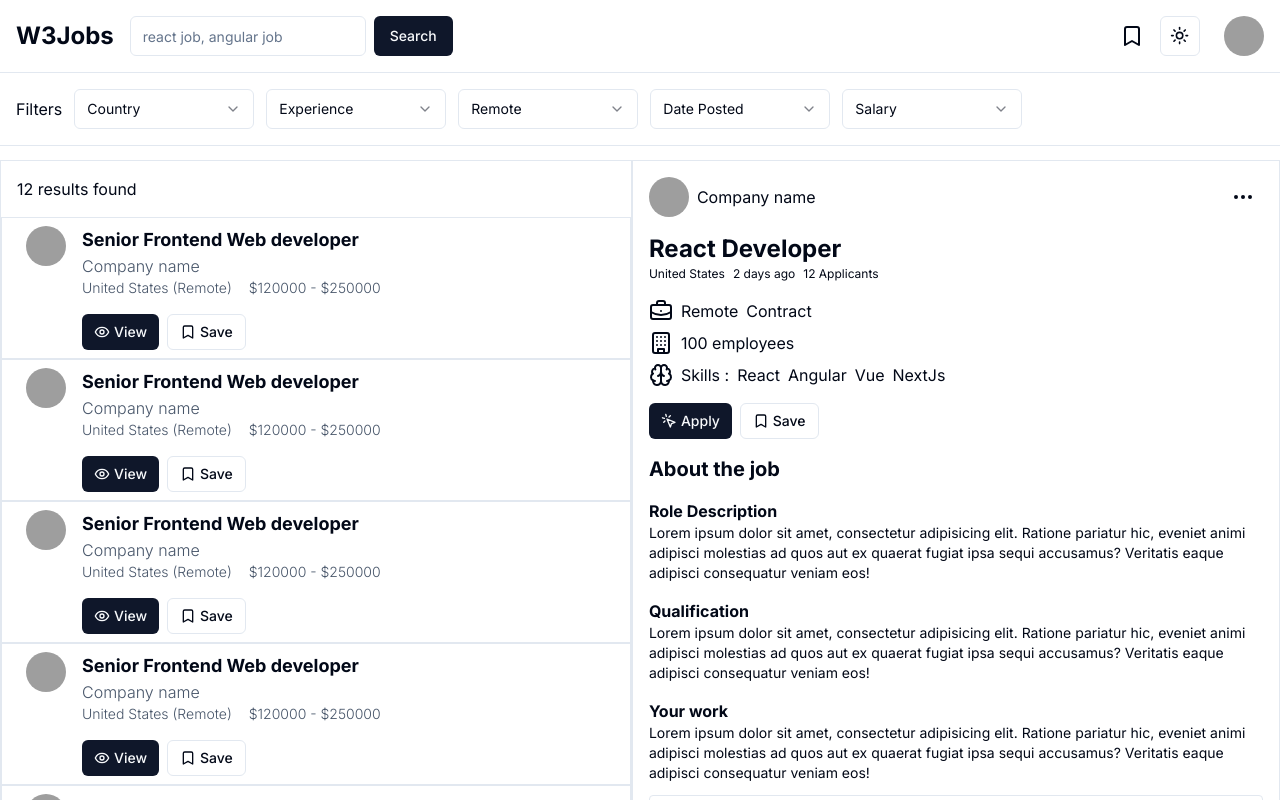
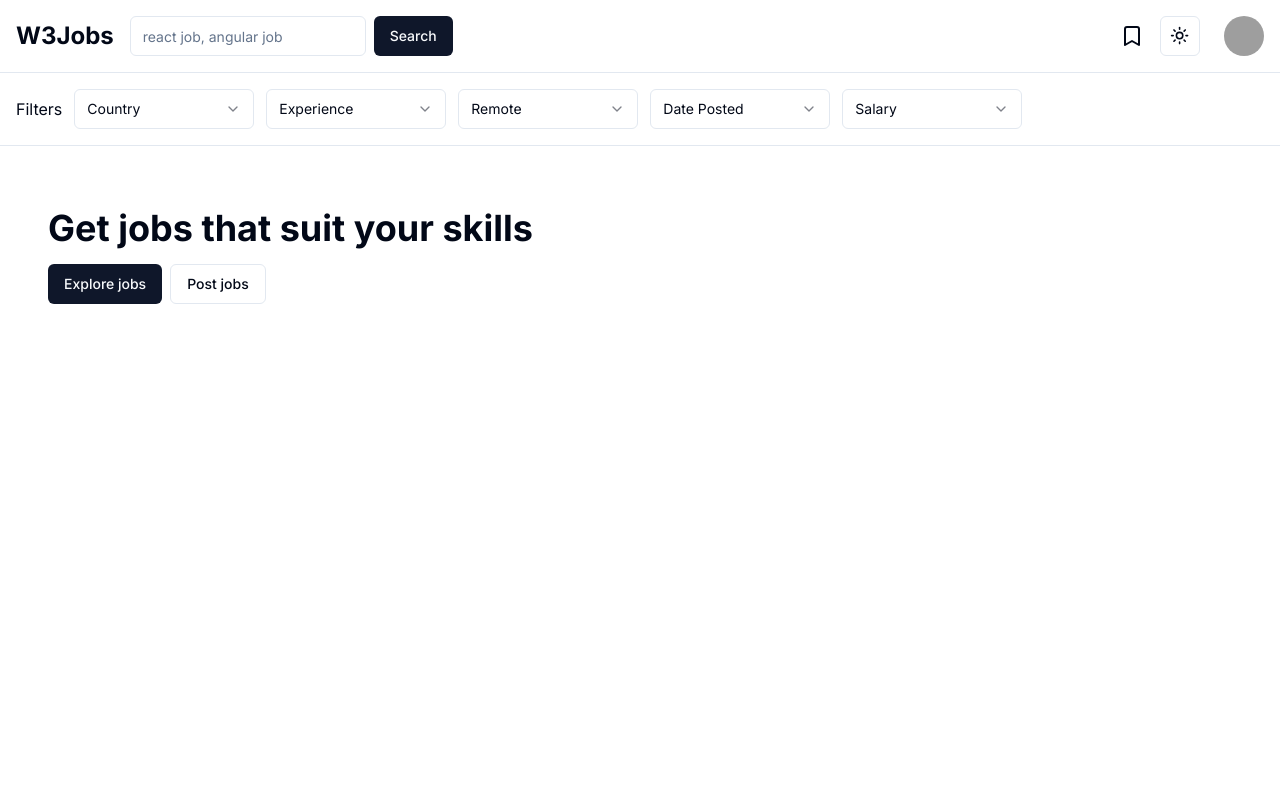
Before and after one commit to ashsajal1/w3jobs, a Next.js app: page / in a window 1280 px wide. Shown: the top 800 px of the page. Built offline with nearby package versions, Linux system fonts and the light colour scheme; grey boxes are pictures that could not be loaded.

Commit message:
style: update home page

```diff
--- a/src/app/page.tsx
+++ b/src/app/page.tsx
@@ -1,127 +1,21 @@
-import JobCard from "@/components/partials/job-card";
-import { Avatar, AvatarImage, AvatarFallback } from "@/components/ui/avatar";
 import { Button } from "@/components/ui/button";
-import { Separator } from "@/components/ui/separator";
-import { Bookmark, Brain, BriefcaseBusinessIcon, Building, Ellipsis, EyeIcon, MousePointerClick, ShareIcon } from "lucide-react";
+import Link from "next/link";
 
 export default function page() {
     return (
-        <div className="flex w-full justify-between">
-            <section className="w-full border">
-                <div className="w-full p-4">
-                    12 results found
-                </div>
+        <div className="p-12">
+            <div>
+                <h1 className='text-xl md:text-4xl font-bold'>Get jobs that suit your skills</h1>
+            </div>
 
-                <div className="flex flex-col">
-                    <JobCard />
-                    <JobCard />
-                    <JobCard />
-                    <JobCard />
-                    <JobCard />
-                </div>
-            </section>
-
-            <section className="w-full border hidden md:flex md:flex-col p-4">
-                <div className="flex items-center justify-between">
-                    <div className="flex items-center gap-2">
-                        <Avatar>
-                            <AvatarImage src="https://github.com/shadcn.png" alt="@shadcn" />
-                            <AvatarFallback>CN</AvatarFallback>
-                        </Avatar>
-                        <p>Company name</p>
-                    </div>
-                    <div>
-                        <Button variant={'ghost'} size={'icon'}>
-                            <Ellipsis />
-                        </Button>
-                    </div>
-                </div>
-
-                <div>
-                    <h2 className="font-bold text-2xl mt-4">React Developer</h2>
-                    <div className="flex items-center gap-2 text-[12px]">
-                        <span>United States</span>
-                        <span>2 days ago</span>
-                        <span>12 Applicants</span>
-                    </div>
-                </div>
-
-                <div className="mt-4 flex flex-col gap-2">
-                    <div className="flex items-center gap-2">
-                        <BriefcaseBusinessIcon />
-                        <div className="flex items-center gap-2">
-                            <p>Remote</p>
-                            <p>Contract</p>
-                        </div>
-                    </div>
-                    <div className="flex items-center gap-2">
-                        <Building />
-                        <div className="flex items-center gap-2">
-                            <p>100 employees</p>
-                        </div>
-                    </div>
-                    <div className="flex items-center gap-2">
-                        <Brain />
-                        <div className="flex items-center gap-2">
-                            <p>Skills : </p>
-                            <p>React</p>
-                            <p>Angular</p>
-                            <p>Vue</p>
-                            <p>NextJs</p>
-                        </div>
-                    </div>
-                </div>
-
-                <div className="flex items-center gap-2 mt-4">
-                    <Button size={'sm'}>
-                        <MousePointerClick className="size-4 mr-1" />
-                        <span>Apply</span>
-                    </Button>
-                    <Button size={'sm'} variant={'outline'}>
-                        <Bookmark className="size-4 mr-1" />
-                        <span>Save</span>
-                    </Button>
-                </div>
-
-                <div className="mt-4">
-                    <h3 className="text-xl font-bold">About the job</h3>
-
-                    <div>
-                        <div className="mt-4">
-                            <h4 className="font-bold">Role Description</h4>
-                            <p className="text-sm">Lorem ipsum dolor sit amet, consectetur adipisicing elit. Ratione pariatur hic, eveniet animi adipisci molestias ad quos aut ex quaerat fugiat ipsa sequi accusamus? Veritatis eaque adipisci consequatur veniam eos!</p>
-                        </div>
-                        <div className="mt-4">
-                            <h4 className="font-bold">Qualification</h4>
-                            <p className="text-sm">Lorem ipsum dolor sit amet, consectetur adipisicing elit. Ratione pariatur hic, eveniet animi adipisci molestias ad quos aut ex quaerat fugiat ipsa sequi accusamus? Veritatis eaque adipisci consequatur veniam eos!</p>
-                        </div>
-                        <div className="mt-4">
-                            <h4 className="font-bold">Your work</h4>
-                            <p className="text-sm">Lorem ipsum dolor sit amet, consectetur adipisicing elit. Ratione pariatur hic, eveniet animi adipisci molestias ad quos aut ex quaerat fugiat ipsa sequi accusamus? Veritatis eaque adipisci consequatur veniam eos!</p>
-                        </div>
-                    </div>
-                </div>
-
-
-                <div className="mt-3 p-4 border rounded">
-                    <h3 className="font-bold text-xl">About the company</h3>
-
-                    <div className="flex items-center justify-between">
-                        <div className="flex items-center gap-2">
-                            <Avatar>
-                                <AvatarImage src="https://github.com/shadcn.png" alt="@shadcn" />
-                                <AvatarFallback>CN</AvatarFallback>
-                            </Avatar>
-                            <p>Company name</p>
-                        </div>
-
-                        <Button size={'sm'} variant={'outline'}>Follow</Button>
-                    </div>
-
-                    <p className="text-sm mt-4">Lorem, ipsum dolor sit amet consectetur adipisicing elit. Quos quae sapiente doloribus numquam vero natus recusandae consequuntur accusamus, dignissimos repellat laudantium eum asperiores inventore velit. Adipisci asperiores blanditiis numquam impedit.</p>
-                </div>
-            </section>
-
+            <div className="flex items-center gap-2 mt-4">
+                <Link href={'/jobs'}>
+                    <Button>Explore jobs</Button>
+                </Link>
+                <Link href={'/jobs'}>
+                    <Button variant={'outline'}>Post jobs</Button>
+                </Link>
+            </div>
         </div>
     )
 }
```
